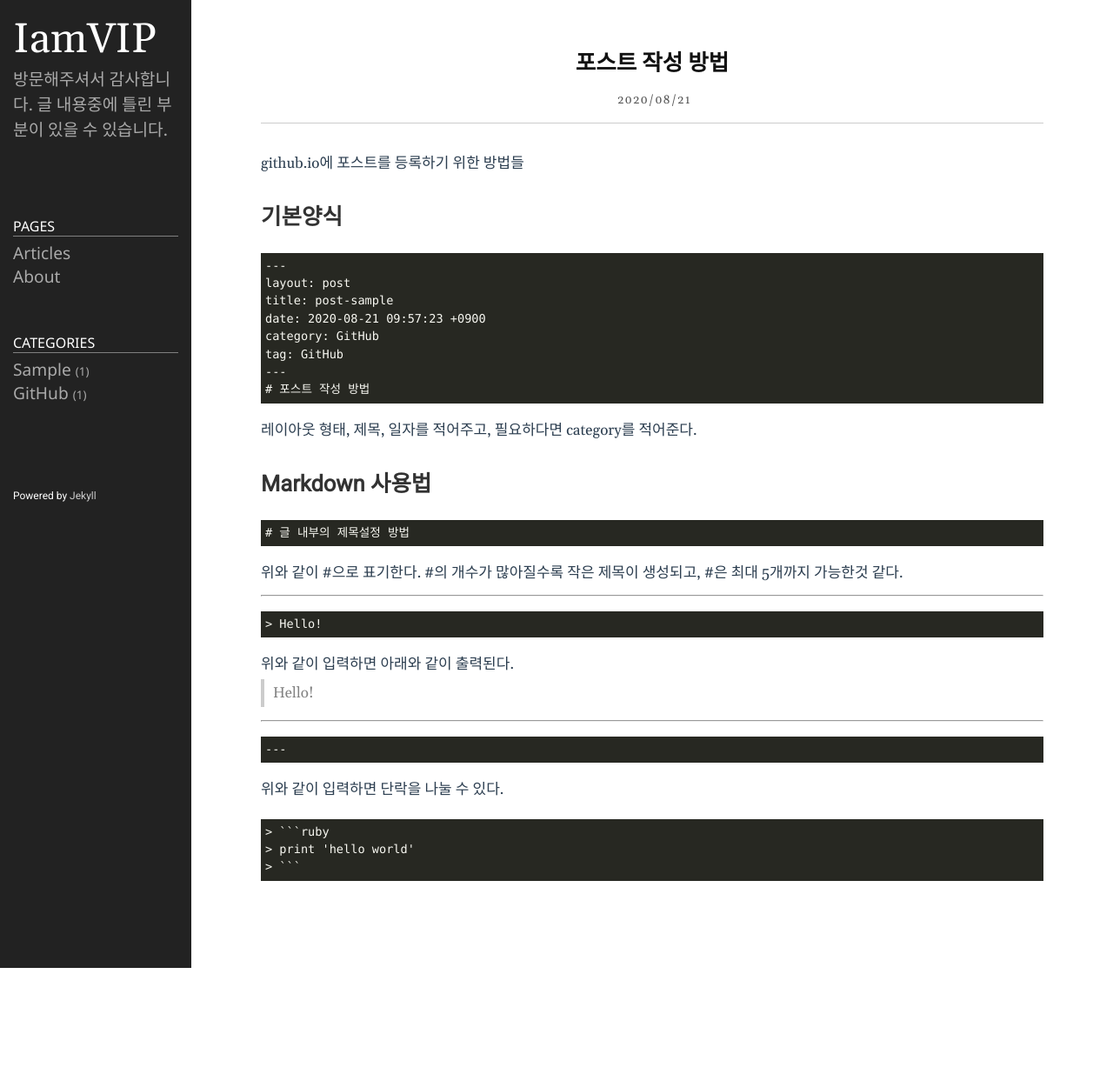
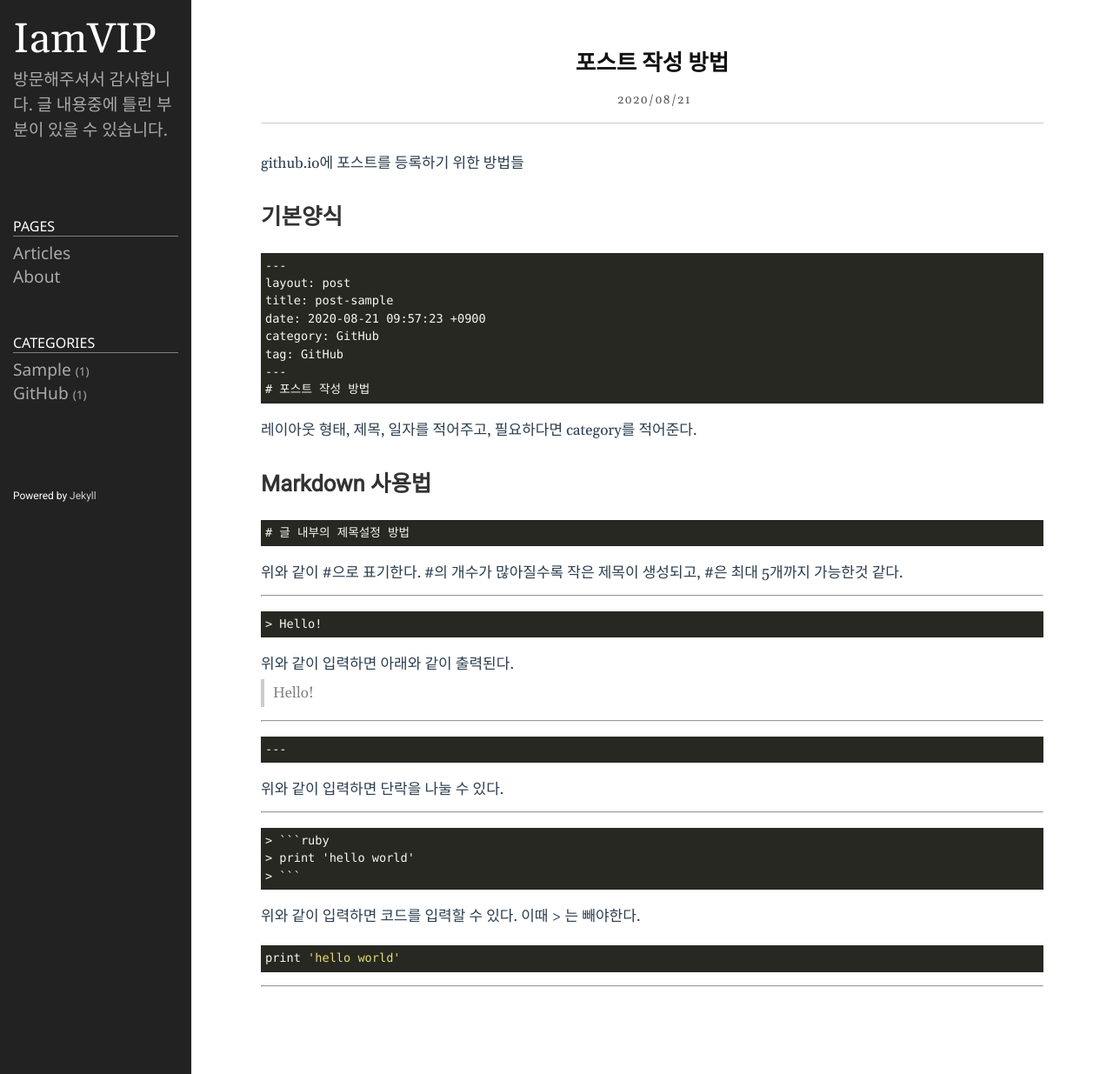
Before and after one commit to YBHkorea/ybhkorea.github.com, a Jekyll site: the page built from _posts/2020-08-21-포스트작성방법.md, in a window 1280 px wide. Shown: the whole page at 87% size. Built offline with Jekyll 4.4.1, drawn with Linux system fonts in a browser that asks for light colours; before the commit the page ends 1113 px from its top, so only the background shows below that.

Commit message:
_posts/2020-08-21-포스트작성방법.md updated from https://stackedit.io/

````diff
--- a/_posts/2020-08-21-포스트작성방법.md
+++ b/_posts/2020-08-21-포스트작성방법.md
@@ -25,6 +25,7 @@ tag: GitHub
 ```
 # 글 내부의 제목설정 방법
 ```
+
 위와 같이 #으로 표기한다. #의 개수가 많아질수록 작은 제목이 생성되고, #은 최대 5개까지 가능한것 같다.
 
 ---
@@ -42,12 +43,24 @@ tag: GitHub
 ```
 위와 같이 입력하면 단락을 나눌 수 있다.
 
+---
+
 ```
 > ```ruby
 > print 'hello world'
 > ```
 ```
+위와 같이 입력하면 코드를 입력할 수 있다. 이때 > 는 빼야한다.
+```ruby
+print 'hello world'
+```
+
+---
+
+
+
+
 <!--stackedit_data:
-eyJoaXN0b3J5IjpbLTYwMTQ2Njk5OSwxMjgxNjMzOTE0LDE0NT
+eyJoaXN0b3J5IjpbMTMxMTQwMTQyNywxMjgxNjMzOTE0LDE0NT
 A0MTQ0MzNdfQ==
 -->
````
